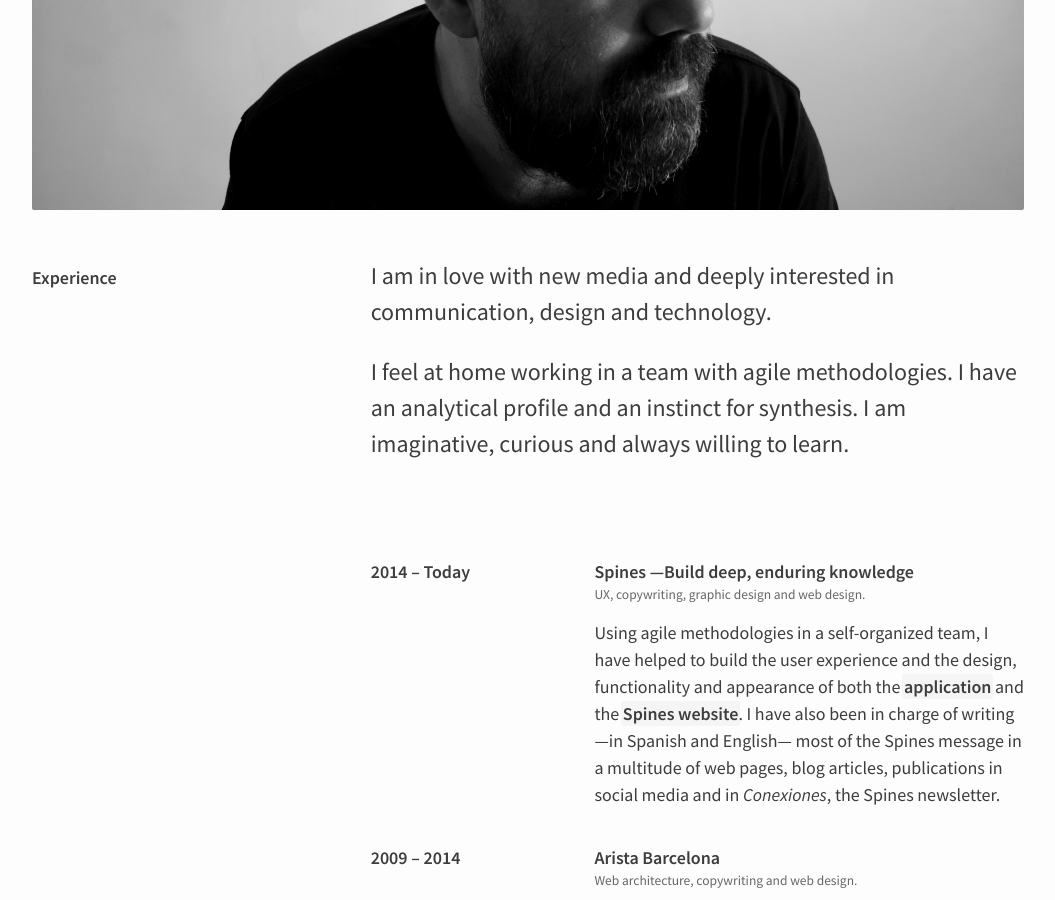
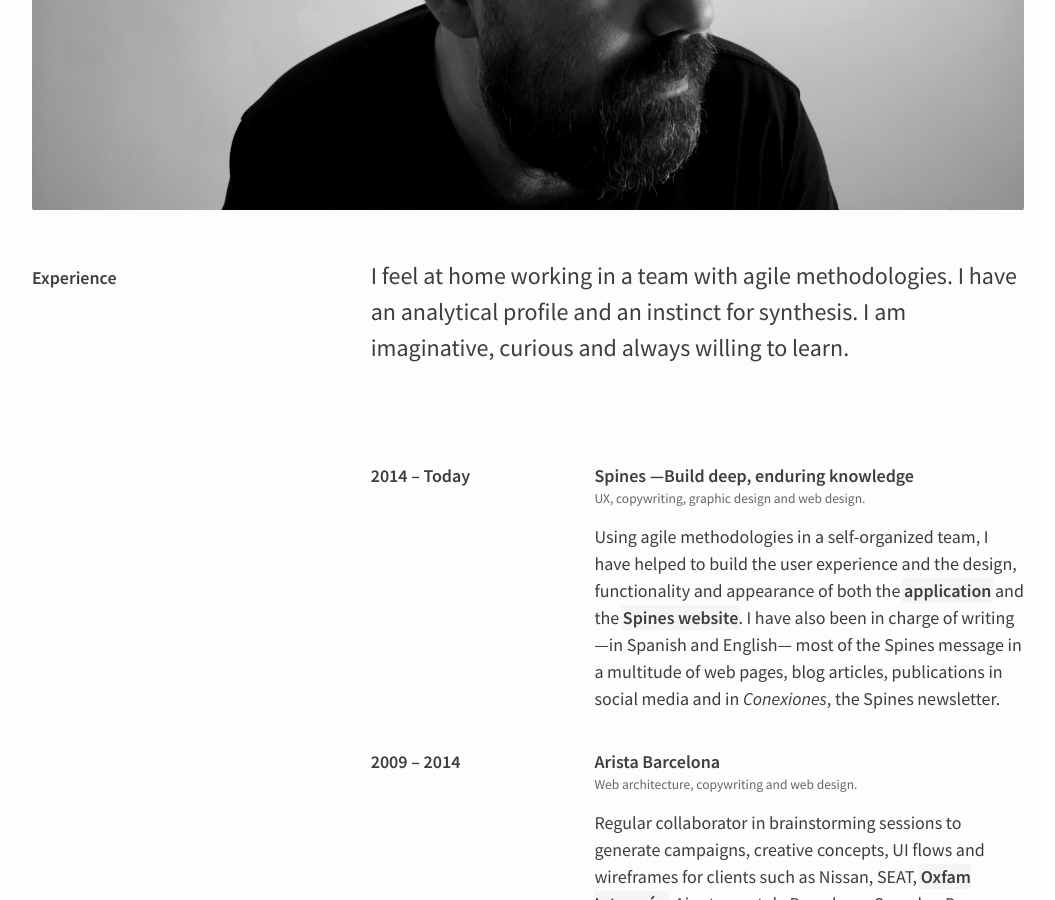
Before and after one commit to AdrianoLatorre/adriano.latorre.info, a Jekyll site: the page built from profile.md, in a window 1280 px wide and 900 px high, scrolled down 351 px. Shown: the whole window, without its empty margins (112-1167 px from the left). Built offline with Jekyll 4.4.1, drawn with Linux system fonts in a browser that asks for light colours.

Commit message:
Minimal profile draft

```diff
--- a/profile.md
+++ b/profile.md
@@ -12,7 +12,6 @@ permalink: /profile/
     </div>
     <div class="grid-66 h-i">
       <section class="work-index">
-        <p>I am in love with new media and deeply interested in communication, design and technology.</p>
         <p>I feel at home working in a team with agile methodologies. I have an analytical profile and an instinct for synthesis. I am imaginative, curious and always willing to learn.</p>
         <br>
         <dl class="profile-experience">
```
